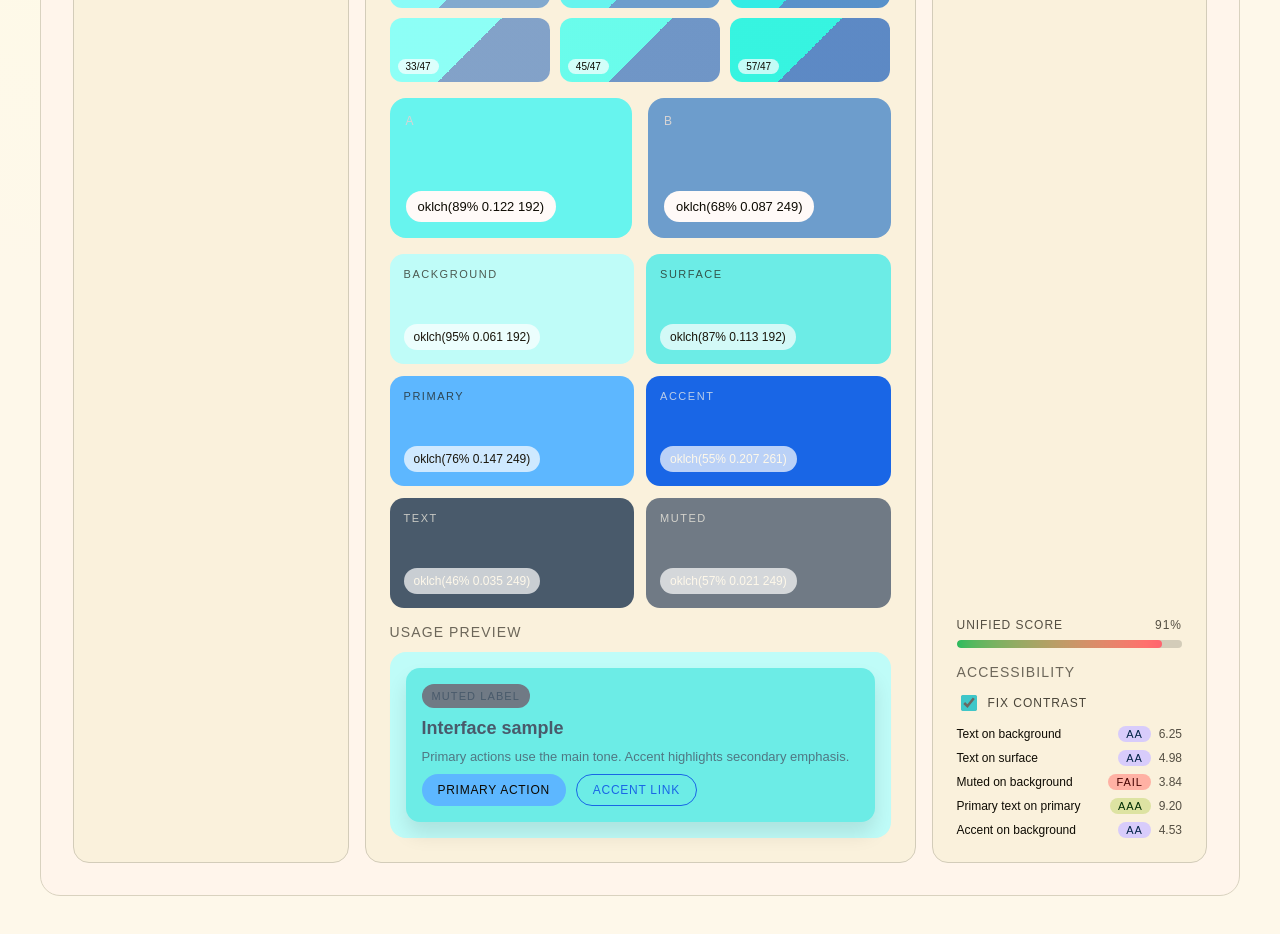
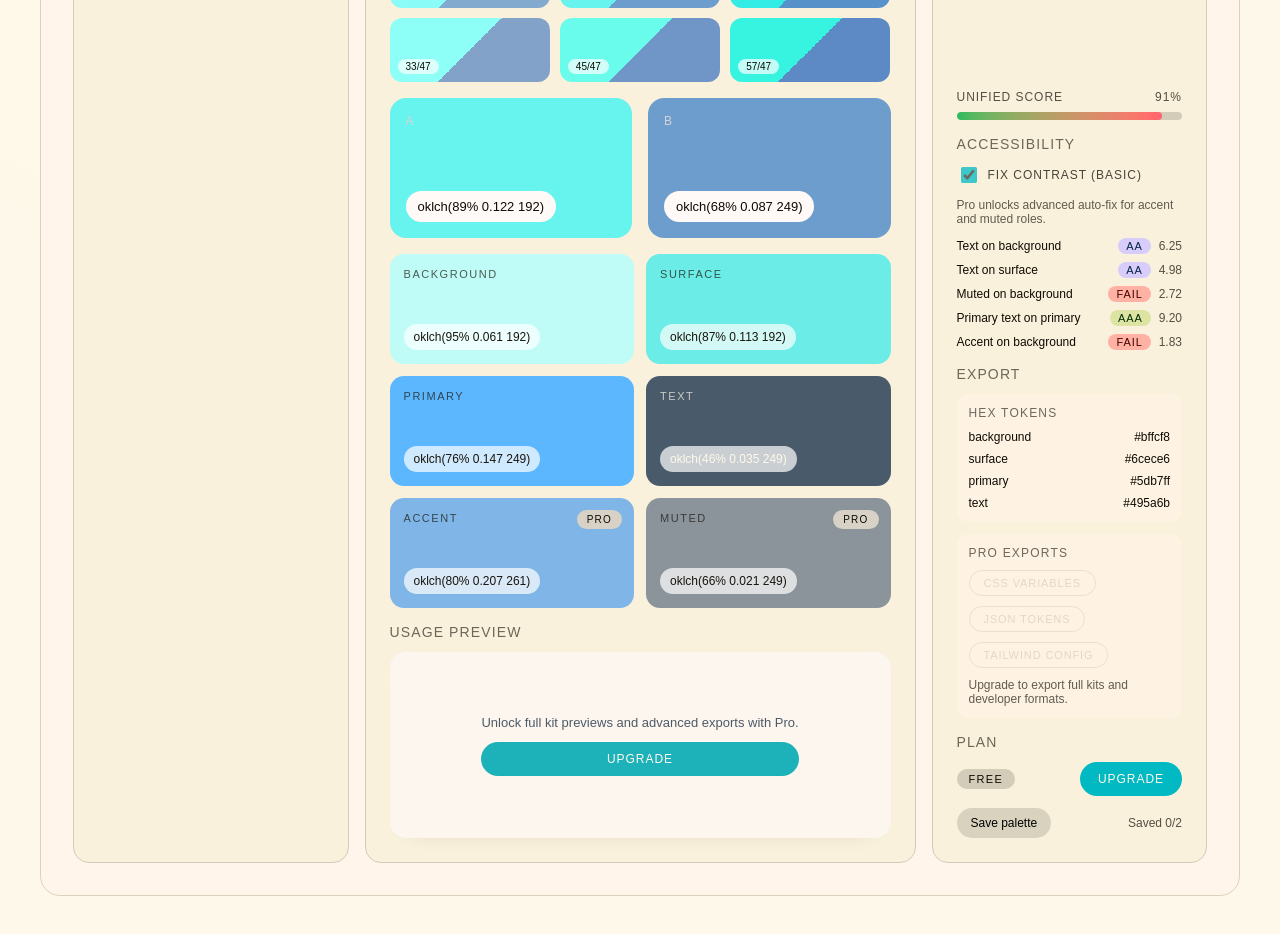
Before and after one commit to madgIitch/Tonal-Field, a Next.js app: page / in a window 1280 px wide. Shown: the part 740-1674 px from the top of the page. Built offline with nearby package versions, Linux system fonts and the light colour scheme.

Commit message:
sprint 5

```diff
--- a/app/globals.css
+++ b/app/globals.css
@@ -293,14 +293,63 @@ body {
   grid-template-columns: repeat(2, minmax(0, 1fr));
 }
 
+.palette-locked {
+  position: relative;
+  filter: grayscale(0.3);
+}
+
+.locked-pill {
+  position: absolute;
+  top: 12px;
+  right: 12px;
+  font-size: 10px;
+  padding: 4px 10px;
+  border-radius: 999px;
+  text-transform: uppercase;
+  letter-spacing: 0.12em;
+  background: color-mix(in oklch, var(--surface), black 10%);
+  color: var(--text);
+}
+
 .palette-preview {
   display: grid;
   gap: 12px;
 }
 
 .ui-preview {
+  position: relative;
   border-radius: 16px;
   padding: 16px;
+}
+
+.preview-locked {
+  filter: saturate(0.8);
+}
+
+.upgrade-overlay {
+  position: absolute;
+  inset: 0;
+  display: grid;
+  place-content: center;
+  gap: 12px;
+  text-align: center;
+  padding: 24px;
+  background: color-mix(in oklch, var(--surface), white 45%);
+  backdrop-filter: blur(6px);
+  font-size: 13px;
+  border-radius: inherit;
+}
+
+.upgrade-btn {
+  border: none;
+  border-radius: 999px;
+  padding: 10px 18px;
+  font-size: 12px;
+  text-transform: uppercase;
+  letter-spacing: 0.08em;
+  background: var(--accent);
+  color: oklch(98% 0.02 90);
+  cursor: pointer;
 }
 
 .ui-card {
@@ -394,6 +443,11 @@ body {
   margin-top: auto;
 }
 
+.upgrade-hint {
+  font-size: 12px;
+  opacity: 0.65;
+}
+
 .contrast {
   display: grid;
   gap: 12px;
@@ -477,6 +531,112 @@ body {
   border-radius: inherit;
 }
 
+.export {
+  display: grid;
+  gap: 12px;
+}
+
+.export-block {
+  display: grid;
+  gap: 10px;
+  padding: 12px;
+  border-radius: 12px;
+  background: color-mix(in oklch, var(--surface), white 20%);
+}
+
+.export-title {
+  font-size: 12px;
+  text-transform: uppercase;
+  letter-spacing: 0.1em;
+  opacity: 0.6;
+}
+
+.export-grid {
+  display: grid;
+  gap: 8px;
+}
+
+.export-token {
+  display: flex;
+  justify-content: space-between;
+  font-size: 12px;
+}
+
+.export-options {
+  display: flex;
+  gap: 10px;
+  flex-wrap: wrap;
+}
+
+.export-btn {
+  border: 1px solid color-mix(in oklch, var(--surface), black 15%);
+  border-radius: 999px;
+  padding: 6px 14px;
+  font-size: 11px;
+  text-transform: uppercase;
+  letter-spacing: 0.08em;
+  background: transparent;
+  cursor: pointer;
+}
+
+.export-btn:disabled {
+  opacity: 0.4;
+  cursor: not-allowed;
+}
+
+.plan {
+  display: grid;
+  gap: 12px;
+}
+
+.plan-row {
+  display: flex;
+  justify-content: space-between;
+  align-items: center;
+  gap: 12px;
+}
+
+.plan-pill {
+  font-size: 11px;
+  letter-spacing: 0.12em;
+  text-transform: uppercase;
+  padding: 4px 12px;
+  border-radius: 999px;
+}
+
+.plan-free {
+  background: color-mix(in oklch, var(--surface), black 12%);
+}
+
+.plan-pro {
+  background: color-mix(in oklch, var(--accent), white 20%);
+  color: oklch(20% 0.02 90);
+}
+
+.plan-status {
+  font-size: 12px;
+  opacity: 0.7;
+}
+
+.save-btn {
+  border: none;
+  border-radius: 999px;
+  padding: 8px 14px;
+  font-size: 12px;
+  background: color-mix(in oklch, var(--surface), black 10%);
+  cursor: pointer;
+}
+
+.save-btn:disabled {
+  opacity: 0.5;
+  cursor: not-allowed;
+}
+
+.save-count {
+  font-size: 12px;
+  opacity: 0.7;
+}
+
 @media (max-width: 900px) {
   .header {
     flex-direction: column;
--- a/app/page.tsx
+++ b/app/page.tsx
@@ -8,13 +8,15 @@ import { Slider } from "@/components/Slider";
 import { generatePair } from "@/lib/color/model";
 import { buildPalette } from "@/lib/color/palette";
 import type { OKLCH } from "@/lib/color/oklch";
-import { clamp, toCss } from "@/lib/color/oklch";
+import { clamp, toCss, toHex } from "@/lib/color/oklch";
 import {
   contrastRatio,
   fixPaletteContrast,
+  fixPaletteContrastBasic,
   getContrastLevel,
   pickTextColor,
 } from "@/lib/color/contrast";
+import type { PaletteRole } from "@/lib/color/palette";
 
 const formatOklch = (color: OKLCH) =>
   `oklch(${Math.round(color.l * 100)}% ${color.c.toFixed(3)} ${Math.round(
@@ -32,6 +34,9 @@ export default function Home() {
   const [energy, setEnergy] = useState(45);
   const [tension, setTension] = useState(35);
   const [autoFix, setAutoFix] = useState(true);
+  const [isPro, setIsPro] = useState(false);
+  const [savedCount, setSavedCount] = useState(0);
+  const maxFreeSaves = 2;
 
   const pair = useMemo(
     () => generatePair({ energy, tension }),
@@ -41,14 +46,16 @@ export default function Home() {
   const basePalette = useMemo(() => buildPalette(pair), [pair]);
   const { palette, primaryText } = useMemo(() => {
     if (autoFix) {
-      return fixPaletteContrast(basePalette);
+      return isPro
+        ? fixPaletteContrast(basePalette)
+        : fixPaletteContrastBasic(basePalette);
     }
 
     return {
       palette: basePalette,
       primaryText: pickTextColor(basePalette.primary).color,
     };
-  }, [autoFix, basePalette]);
+  }, [autoFix, basePalette, isPro]);
 
   const swatchA = toCss(pair.a);
   const swatchB = toCss(pair.b);
@@ -75,6 +82,60 @@ export default function Home() {
     }),
     [palette, primaryText]
   );
+
+  const fullRoles: PaletteRole[] = [
+    "background",
+    "surface",
+    "primary",
+    "accent",
+    "text",
+    "muted",
+  ];
+  const previewRoles: PaletteRole[] = [
+    "background",
+    "surface",
+    "primary",
+    "text",
+  ];
+
+  const paletteDisplay = useMemo(() => {
+    const roles = isPro ? fullRoles : previewRoles;
+    const locked = isPro ? [] : ["accent", "muted"];
+
+    const visible = roles.map((role) => ({
+      key: role,
+      label: role.charAt(0).toUpperCase() + role.slice(1),
+      color: palette[role],
+    }));
+
+    const lockedItems = locked.map((role) => ({
+      key: role,
+      label: role.charAt(0).toUpperCase() + role.slice(1),
+      color: palette[role],
+      locked: true,
+    }));
+
+    return [...visible, ...lockedItems];
+  }, [isPro, palette]);
+
+  const exportRoles = isPro ? fullRoles : previewRoles;
+  const hexTokens = exportRoles.map((role) => ({
+    role,
+    value: toHex(palette[role]),
+  }));
+
+  const canSave = isPro || savedCount < maxFreeSaves;
+
+  const handleSave = () => {
+    if (!canSave) {
+      return;
+    }
+    setSavedCount((count) => count + 1);
+  };
+
+  const handleUpgrade = () => {
+    setIsPro(true);
+  };
 
   const contrastChecks = useMemo(() => {
     const items = [
@@ -218,31 +279,25 @@ export default function Home() {
               </div>
             </div>
             <div className="palette-grid">
-              {[
-                { key: "background", label: "Background", color: palette.background },
-                { key: "surface", label: "Surface", color: palette.surface },
-                { key: "primary", label: "Primary", color: palette.primary },
-                { key: "accent", label: "Accent", color: palette.accent },
-                { key: "text", label: "Text", color: palette.text },
-                { key: "muted", label: "Muted", color: palette.muted },
-              ].map((item) => (
+              {paletteDisplay.map((item) => (
                 <div
                   key={item.key}
-                  className="palette-swatch"
+                  className={`palette-swatch${item.locked ? " palette-locked" : ""}`}
                   style={{
                     background: toCss(item.color),
                     color: swatchText(item.color),
                   }}
                 >
                   <div className="palette-role">{item.label}</div>
-                <div className="palette-value">{formatOklch(item.color)}</div>
+                  <div className="palette-value">{formatOklch(item.color)}</div>
+                  {item.locked ? <div className="locked-pill">Pro</div> : null}
                 </div>
               ))}
             </div>
             <div className="palette-preview">
               <div className="panel-title">Usage preview</div>
               <div
-                className="ui-preview"
+                className={`ui-preview${isPro ? "" : " preview-locked"}`}
                 style={{
                   background: paletteStyles.background,
                   color: paletteStyles.text,
@@ -286,6 +341,20 @@ export default function Home() {
                     </button>
                   </div>
                 </div>
+                {!isPro ? (
+                  <div className="upgrade-overlay">
+                    <div>
+                      Unlock full kit previews and advanced exports with Pro.
+                    </div>
+                    <button
+                      type="button"
+                      className="upgrade-btn"
+                      onClick={handleUpgrade}
+                    >
+                      Upgrade
+                    </button>
+                  </div>
+                ) : null}
               </div>
             </div>
           </div>
@@ -338,8 +407,15 @@ export default function Home() {
                   checked={autoFix}
                   onChange={(event) => setAutoFix(event.target.checked)}
                 />
-                <span>Fix contrast</span>
+                <span>
+                  Fix contrast {isPro ? "(advanced)" : "(basic)"}
+                </span>
               </label>
+              {!isPro ? (
+                <div className="upgrade-hint">
+                  Pro unlocks advanced auto-fix for accent and muted roles.
+                </div>
+              ) : null}
               <div className="contrast-list">
                 {contrastChecks.map((item) => (
                   <div key={item.key} className="contrast-item">
@@ -354,6 +430,72 @@ export default function Home() {
                 ))}
               </div>
             </div>
+            <div className="export">
+              <div className="panel-title">Export</div>
+              <div className="export-block">
+                <div className="export-title">HEX tokens</div>
+                <div className="export-grid">
+                  {hexTokens.map((token) => (
+                    <div key={token.role} className="export-token">
+                      <span>{token.role}</span>
+                      <span>{token.value}</span>
+                    </div>
+                  ))}
+                </div>
+              </div>
+              <div className={`export-block${isPro ? "" : " export-locked"}`}>
+                <div className="export-title">Pro exports</div>
+                <div className="export-options">
+                  <button className="export-btn" type="button" disabled={!isPro}>
+                    CSS variables
+                  </button>
+                  <button className="export-btn" type="button" disabled={!isPro}>
+                    JSON tokens
+                  </button>
+                  <button className="export-btn" type="button" disabled={!isPro}>
+                    Tailwind config
+                  </button>
+                </div>
+                {!isPro ? (
+                  <div className="upgrade-hint">
+                    Upgrade to export full kits and developer formats.
+                  </div>
+                ) : null}
+              </div>
+            </div>
+            <div className="plan">
+              <div className="panel-title">Plan</div>
+              <div className="plan-row">
+                <span className={`plan-pill ${isPro ? "plan-pro" : "plan-free"}`}>
+                  {isPro ? "Pro" : "Free"}
+                </span>
+                {!isPro ? (
+                  <button type="button" className="upgrade-btn" onClick={handleUpgrade}>
+                    Upgrade
+                  </button>
+                ) : (
+                  <span className="plan-status">Unlocked</span>
+                )}
+              </div>
+              <div className="plan-row">
+                <button
+                  type="button"
+                  className="save-btn"
+                  onClick={handleSave}
+                  disabled={!canSave}
+                >
+                  Save palette
+                </button>
+                <span className="save-count">
+                  {isPro ? "Unlimited saves" : `Saved ${savedCount}/${maxFreeSaves}`}
+                </span>
+              </div>
+              {!canSave && !isPro ? (
+                <div className="upgrade-hint">
+                  Free plan limit reached. Upgrade for unlimited saves.
+                </div>
+              ) : null}
+            </div>
           </div>
         </div>
       </Section>
--- a/lib/color/contrast.ts
+++ b/lib/color/contrast.ts
@@ -1,48 +1,15 @@
 import type { OKLCH } from "./oklch";
 import type { Palette } from "./palette";
-import { clamp } from "./oklch";
+import { clamp, oklchToLinearSrgb } from "./oklch";
 
 export type ContrastLevel = "AAA" | "AA" | "Fail";
+export type FixResult = { palette: Palette; primaryText: OKLCH };
 
 export const LIGHT_TEXT: OKLCH = { l: 0.98, c: 0.02, h: 90 };
 export const DARK_TEXT: OKLCH = { l: 0.14, c: 0.02, h: 90 };
 
-const OKLCH_TO_LMS = {
-  l: 0.3963377774,
-  m: 0.2158037573,
-  s: 0.1055613458,
-  t: 0.0894841775,
-  u: 1.291485548,
-};
-
-const oklchToOklab = (color: OKLCH) => {
-  const hRad = (color.h * Math.PI) / 180;
-  return {
-    L: color.l,
-    a: color.c * Math.cos(hRad),
-    b: color.c * Math.sin(hRad),
-  };
-};
-
-const oklabToLinearSrgb = (lab: { L: number; a: number; b: number }) => {
-  const l_ = lab.L + OKLCH_TO_LMS.l * lab.a + OKLCH_TO_LMS.m * lab.b;
-  const m_ = lab.L - OKLCH_TO_LMS.s * lab.a - 0.0638541728 * lab.b;
-  const s_ = lab.L - OKLCH_TO_LMS.t * lab.a - OKLCH_TO_LMS.u * lab.b;
-
-  const l = l_ * l_ * l_;
-  const m = m_ * m_ * m_;
-  const s = s_ * s_ * s_;
-
-  return {
-    r: 4.0767416621 * l - 3.3077115913 * m + 0.2309699292 * s,
-    g: -1.2684380046 * l + 2.6097574011 * m - 0.3413193965 * s,
-    b: -0.0041960863 * l - 0.7034186147 * m + 1.707614701 * s,
-  };
-};
-
 const relativeLuminance = (color: OKLCH) => {
-  const lab = oklchToOklab(color);
-  const rgb = oklabToLinearSrgb(lab);
+  const rgb = oklchToLinearSrgb(color);
 
   const r = clamp(rgb.r, 0, 1);
   const g = clamp(rgb.g, 0, 1);
@@ -152,7 +119,25 @@ const fixPrimaryForContrast = (primary: OKLCH, target: number) => {
     : { primary: primaryWithDark, primaryText: DARK_TEXT };
 };
 
-export const fixPaletteContrast = (palette: Palette) => {
+export const fixPaletteContrastBasic = (palette: Palette): FixResult => {
+  const text = adjustLightnessForTargets(
+    palette.text,
+    [palette.background, palette.surface],
+    4.5
+  );
+  const primaryFix = fixPrimaryForContrast(palette.primary, 4.5);
+
+  return {
+    palette: {
+      ...palette,
+      text,
+      primary: primaryFix.primary,
+    },
+    primaryText: primaryFix.primaryText,
+  };
+};
+
+export const fixPaletteContrast = (palette: Palette): FixResult => {
   const text = adjustLightnessForTargets(
     palette.text,
     [palette.background, palette.surface],
--- a/lib/color/oklch.ts
+++ b/lib/color/oklch.ts
@@ -8,6 +8,59 @@ export function clamp(value: number, min: number, max: number) {
   return Math.max(min, Math.min(max, value));
 }
 
+const OKLCH_TO_LMS = {
+  l: 0.3963377774,
+  m: 0.2158037573,
+  s: 0.1055613458,
+  t: 0.0894841775,
+  u: 1.291485548,
+};
+
+const oklchToOklab = (color: OKLCH) => {
+  const hRad = (color.h * Math.PI) / 180;
+  return {
+    L: color.l,
+    a: color.c * Math.cos(hRad),
+    b: color.c * Math.sin(hRad),
+  };
+};
+
+export const oklchToLinearSrgb = (color: OKLCH) => {
+  const lab = oklchToOklab(color);
+  const l_ = lab.L + OKLCH_TO_LMS.l * lab.a + OKLCH_TO_LMS.m * lab.b;
+  const m_ = lab.L - OKLCH_TO_LMS.s * lab.a - 0.0638541728 * lab.b;
+  const s_ = lab.L - OKLCH_TO_LMS.t * lab.a - OKLCH_TO_LMS.u * lab.b;
+
+  const l = l_ * l_ * l_;
+  const m = m_ * m_ * m_;
+  const s = s_ * s_ * s_;
+
+  return {
+    r: 4.0767416621 * l - 3.3077115913 * m + 0.2309699292 * s,
+    g: -1.2684380046 * l + 2.6097574011 * m - 0.3413193965 * s,
+    b: -0.0041960863 * l - 0.7034186147 * m + 1.707614701 * s,
+  };
+};
+
+const linearToSrgb = (value: number) => {
+  if (value <= 0.0031308) {
+    return 12.92 * value;
+  }
+  return 1.055 * Math.pow(value, 1 / 2.4) - 0.055;
+};
+
+export const toHex = (color: OKLCH) => {
+  const rgb = oklchToLinearSrgb(color);
+  const r = clamp(linearToSrgb(rgb.r), 0, 1);
+  const g = clamp(linearToSrgb(rgb.g), 0, 1);
+  const b = clamp(linearToSrgb(rgb.b), 0, 1);
+  const toChannel = (channel: number) =>
+    Math.round(channel * 255)
+      .toString(16)
+      .padStart(2, "0");
+  return `#${toChannel(r)}${toChannel(g)}${toChannel(b)}`;
+};
+
 export function toCss(oklch: OKLCH) {
   const l = clamp(oklch.l, 0, 1) * 100;
   const c = clamp(oklch.c, 0, 0.4);
```
